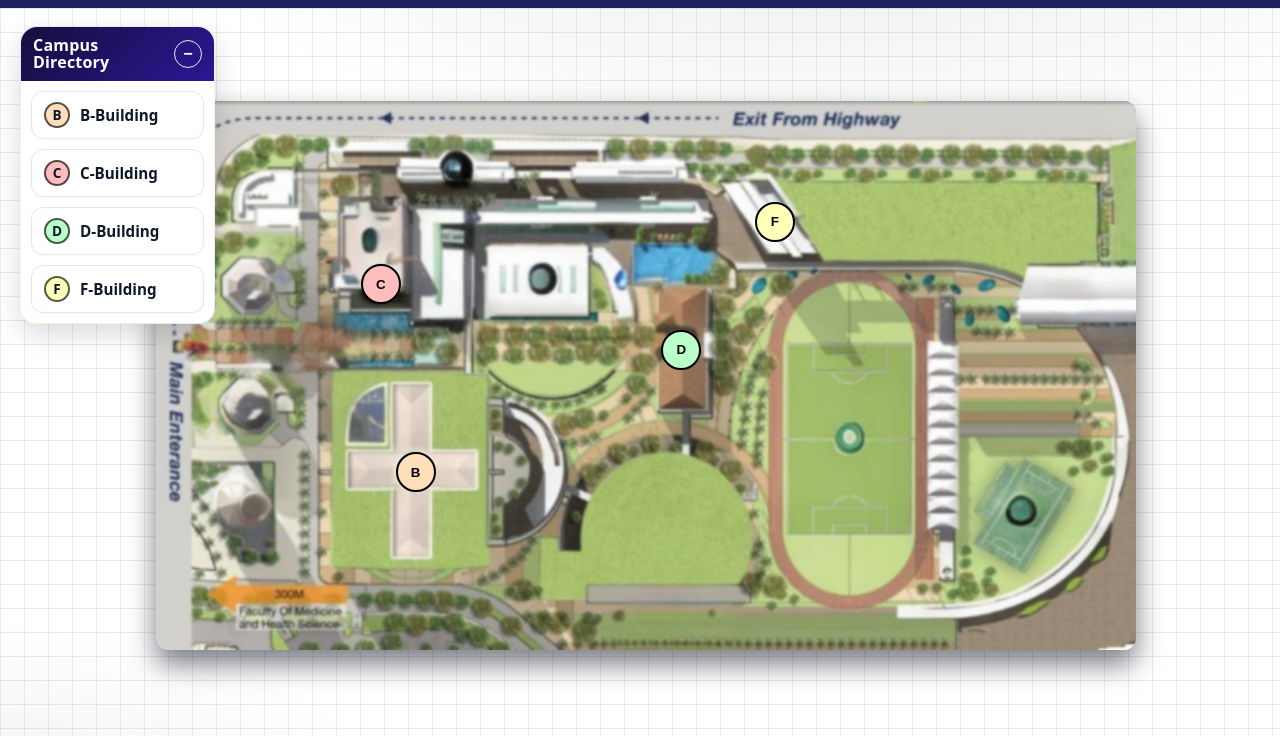
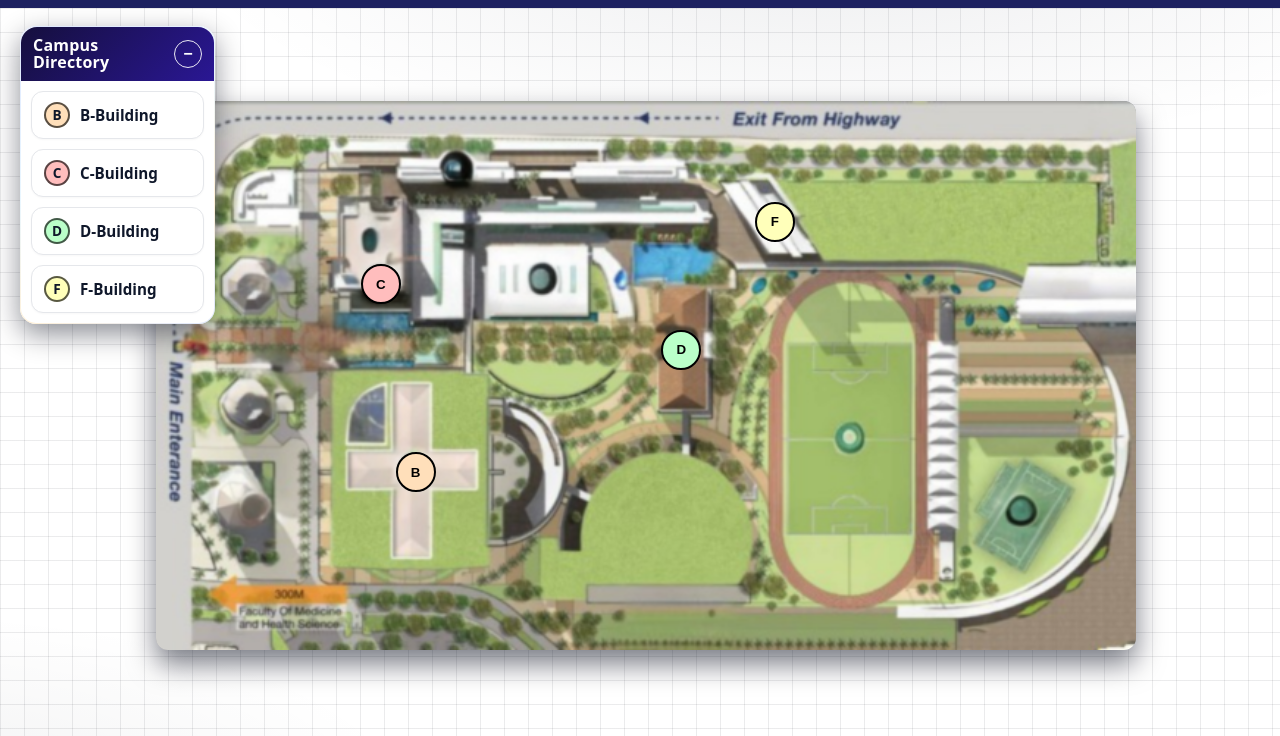
Before and after one commit to Nerrad07/WebCampusGuideUPH, a website: page screens/user-screens/map-screen.html in a window 1280 px wide. Shown: the part 64-800 px from the top of the page. Drawn offline with Linux system fonts and the light colour scheme; no server answers.

Commit message:
Update UI Map Screen

```diff
--- a/screens/user-screens/map-screen.css
+++ b/screens/user-screens/map-screen.css
@@ -316,11 +316,12 @@ main{
     z-index:20;
     background: rgba(255,255,255,.95);
     backdrop-filter: saturate(140%) blur(6px);
-    box-shadow: 0 10px 28px rgba(2,6,23,.15);
+    box-shadow: 0 10px 28px rgba(2, 6, 23, 0.45);
     background:
         linear-gradient(#fff,#fff) padding-box,
         linear-gradient(145deg,#dfe8ff,#eaf7ff 40%,#fff1d9 70%,#dfe8ff) border-box;
     border: 1px solid transparent;
+
 }
 
 .map-dir-head {
```
